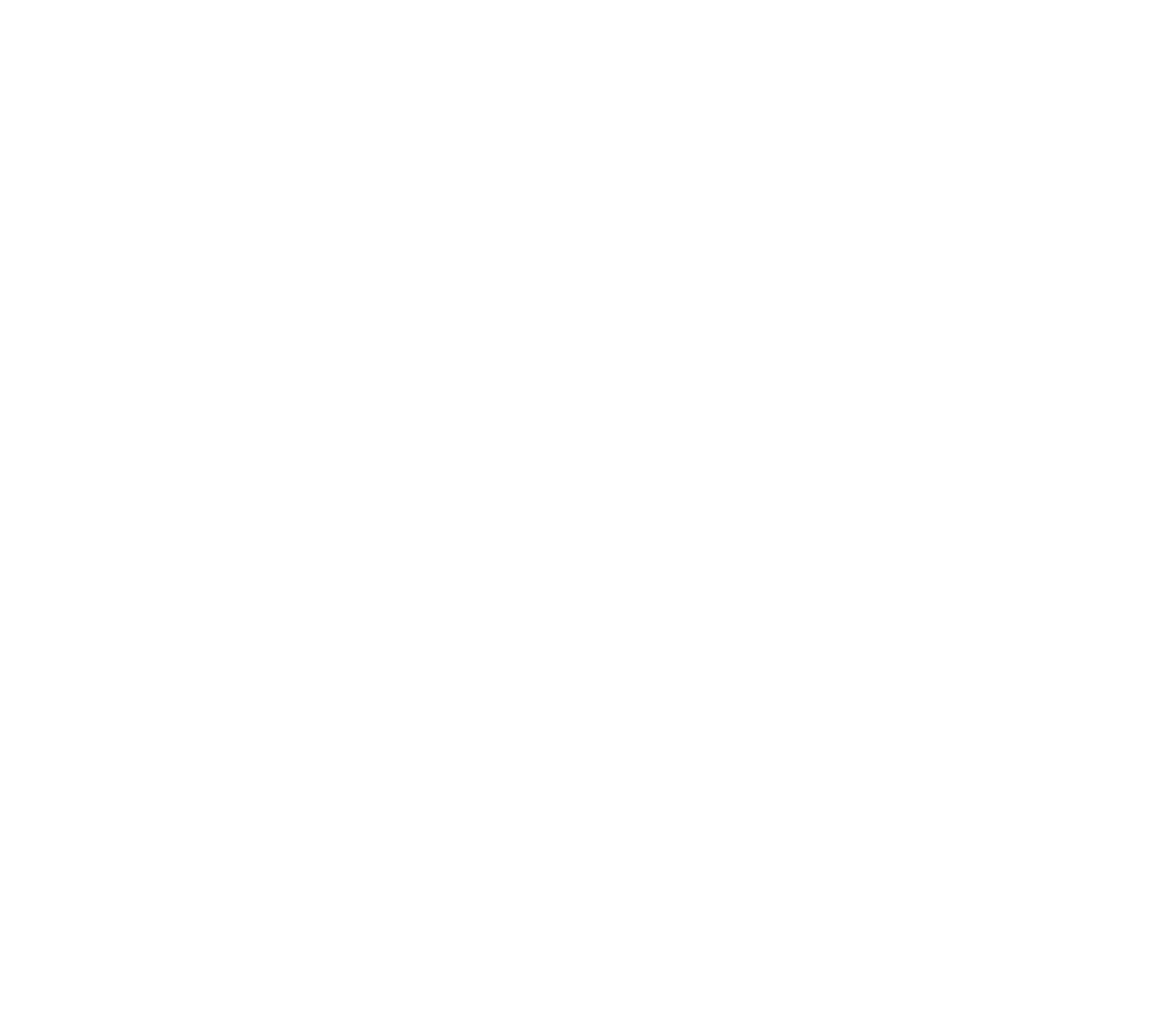
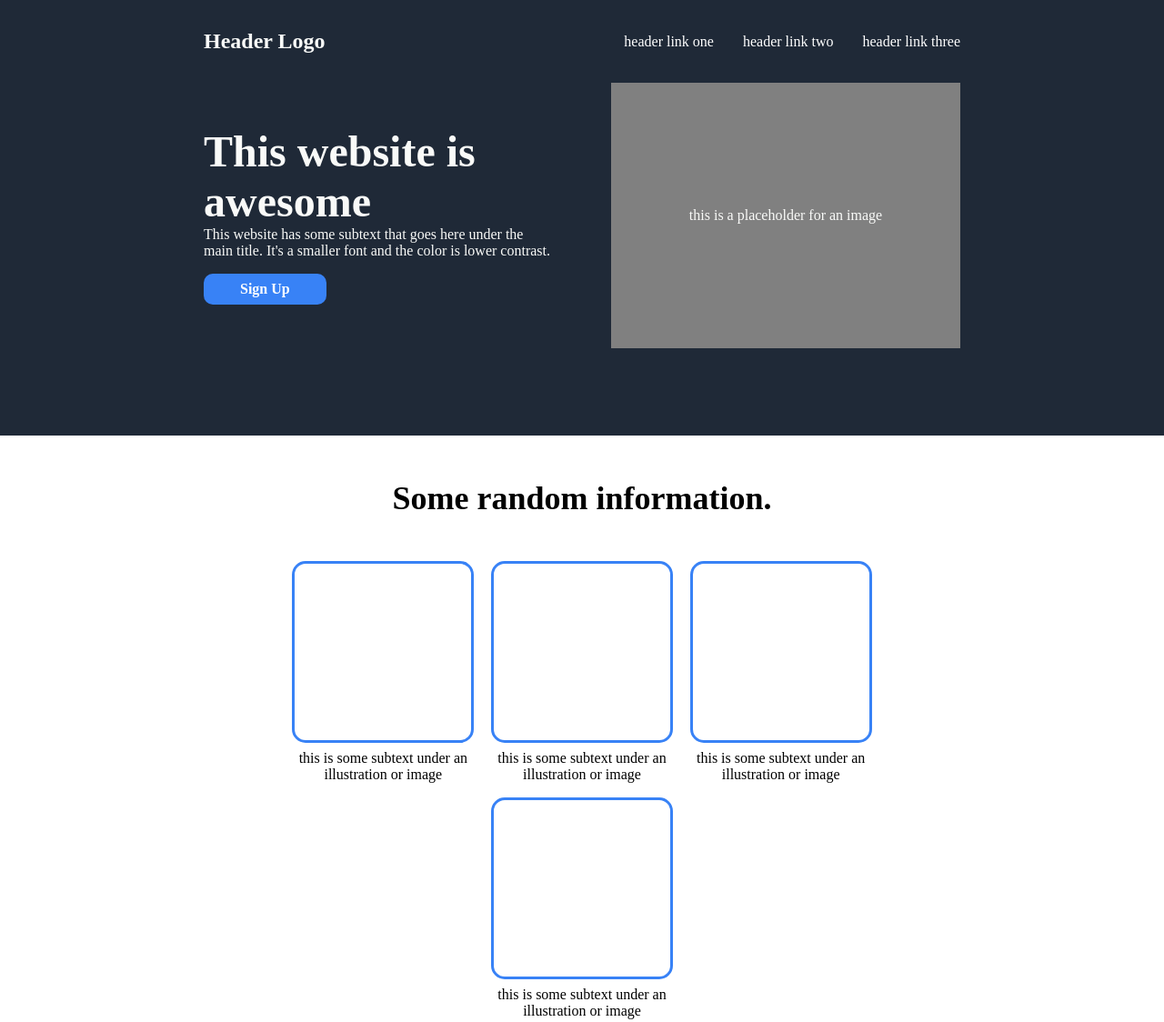
Before and after one commit to luongr13/OdinLandingPage, a plain HTML site: page index.html in a window 1280 px wide. Shown: the top 1124 px of the page at 91% size. Before the commit the page ends 800 px from the top, so only its background shows below. Drawn offline with Linux system fonts and the light colour scheme.

Commit message:
Landing Page Completed
Definitely need to make smaller commits for future
projects. Only behavior I am not necessarily happy
with is the random information title positioning
with smaller viewport widths.

Compared to my previous approach, I also decided to
not to reuse too many classes since it could get
confusing at times. I feel I just need to make a
wireframe and plan my approach a bit better next
time.

```diff
--- a/index.html
+++ b/index.html
@@ -7,6 +7,73 @@
   <title>Landing Page Project</title>
 </head>
 <body>
+  <div class="header">
+    <div class="container">
+      <div class="header__logo">Header Logo</div>
+      <ul class="header__links">
+        <li><a href="#">header link one</a></li>
+        <li><a href="#">header link two</a></li>
+        <li><a href="#">header link three</a></li>
+      </ul>
+    </div>
+  </div>
 
+  <div class="hero">
+    <div class="container">
+      <div class="hero__left">
+        <div class="hero__title">This website is awesome</div>
+        <div class="hero__txt">This website has some subtext that goes here under the main title. It's a smaller font and the color is lower contrast.</div>
+        <div class="hero__btn">
+          <button>Sign Up</button>
+        </div>
+      </div>
+      <div class="hero__right">
+        <div class="hero_img">this is a placeholder for an image</div>
+      </div>
+    </div>
+  </div>
+
+  <div class="random-info">
+    <div class="container">
+      <div class="random-info__title">Some random information.</div>
+      <div class="cards">
+        <div class="single-card">
+          <div class="card__img"></div>
+          <div class="card__txt">this is some subtext under an illustration or image</div>
+        </div>
+        <div class="single-card">
+          <div class="card__img"></div>
+          <div class="card__txt">this is some subtext under an illustration or image</div>
+        </div>
+        <div class="single-card">
+          <div class="card__img"></div>
+          <div class="card__txt">this is some subtext under an illustration or image</div>
+        </div>
+        <div class="single-card">
+          <div class="card__img"></div>
+          <div class="card__txt">this is some subtext under an illustration or image</div>
+        </div>
+      </div>
+    </div>
+  </div>
+
+  <div class="quote">
+    <div class="container">
+      <cite>This is an inspiring quote, or a testomonial from a customer. Maybe it's just filling up space, or maybe people will actually read it. Who knows? All I know is that it looks nice.</cite>
+      <div class="author">-Thor, God of Thunder</div>
+    </div>
+  </div>
+
+  <div class="call-to-action">
+    <div class="container">
+      <div class="call-to-action__left">
+        <div class="call-to-action__title">Call to action! It's time!</div>
+        <div class="call-to-action__subtitle">Sign up for our product by clicking that button right over there!</div>
+      </div>
+      <div class="call-to-action__right">
+        <button class="call-to-action__btn">Sign Up</button>
+      </div>
+    </div>
+  </div>
 </body>
 </html>
--- a/style.css
+++ b/style.css
@@ -10,15 +10,7 @@
 * {
   margin: 0;
 }
-/*
-  Typographic tweaks!
-  3. Add accessible line-height
-  4. Improve text rendering
-*/
-body {
-  line-height: 1.5;
-  -webkit-font-smoothing: antialiased;
-}
+
 /*
   5. Improve media defaults
 */
@@ -45,4 +37,187 @@ p, h1, h2, h3, h4, h5, h6 {
   isolation: isolate;
 }
 
-/* Reset end */
+/* END OF RESET */
+
+body {
+  display: flex;
+  flex-direction: column;
+}
+
+ul {
+  list-style-type: none;
+  display: flex;
+  gap: 2em;
+}
+
+a {
+  color: white;
+  text-decoration: none;
+}
+
+.header {
+  background: #1F2937;
+  color: #F9FAF8;
+}
+
+.header .container {
+  width: 65%;
+  padding: 2em 0;
+  margin: 0 auto;
+  display: flex;
+  align-items: center;
+  justify-content: space-between;
+}
+
+.header__logo {
+  font-size: 1.5rem;
+  font-weight: 900;
+}
+
+.hero {
+  background: #1F2937;
+  color: #F9FAF8;
+}
+
+.hero .container {
+  width: 65%;
+  margin: 0 auto;
+  padding-bottom: 6em;
+  display: flex;
+  gap: 4em;
+  justify-content: space-between;
+}
+
+.hero__left {
+  padding: 3em 0;
+  flex: 1;
+  display: flex;
+  flex-direction: column;
+}
+
+.hero__right {
+  background: gray;
+  flex: 1;
+  display: flex;
+  justify-content: center;
+  align-items: center;
+}
+
+.hero__title {
+  font-size: 3rem;
+  font-weight: 900;
+}
+
+.hero__btn button {
+  padding: 0.5em 2.5em;
+  margin-top: 1em;
+  background: #3882F6;
+  color: white;
+  font-weight: 700;
+  border: none;
+  border-radius: 10px;
+}
+
+.random-info .container {
+  width: 50%;
+  margin: 0 auto;
+  padding: 3em 0 7em 0;
+  display: flex;
+  flex-direction: column;
+  align-items: center;
+  gap: 3em;
+}
+
+.random-info__title {
+  font-size: 2.25rem;
+  font-weight: 600;
+}
+
+.cards {
+  display: flex;
+  flex-wrap: wrap;
+  gap: 1em;
+  justify-content: space-around;
+}
+
+.single-card {
+  flex: 0 0 200px;
+  display: flex;
+  flex-direction: column;
+  gap: 0.5em;
+}
+
+.card__img {
+  border: solid #3882F6 3px;
+  border-radius: 15px;
+  height: 200px;
+}
+
+.card__txt {
+  text-align: center;
+}
+
+.quote {
+  background: #E5E7EB;
+}
+
+.quote .container {
+  width: 50%;
+  margin: 0 auto;
+  padding: 5em 3em;
+  display: flex;
+  flex-direction: column;
+}
+
+cite {
+  font-size: 2.25rem;
+}
+
+.author {
+  font-size: 2.25rem;
+  font-weight: 900;
+  align-self: flex-end;
+}
+
+.call-to-action {
+  font-size: 1.2rem;
+}
+
+.call-to-action .container {
+  width: 65%;
+  margin: 6em auto;
+  padding: 5em 6em;
+  border-radius: 10px;
+  background: #3882F6;
+  color: white;
+  display: flex;
+  gap: 1em;
+  flex-wrap: wrap;
+  justify-content: space-around;
+  align-items: flex-end;
+}
+
+.call-to-action__left {
+  flex: 0 1 500px;
+}
+
+.call-to-action__right {
+  flex: 0 0 200px;
+}
+
+.call-to-action__title {
+  font-size: 1.75rem;
+  font-weight: 750;
+}
+
+.call-to-action__btn {
+  background: #3882F6;
+  color: white;
+  border: white solid 2px;
+  border-radius: 10px;
+  padding: 0.45em 1.65em;
+}
+
+button:hover {
+  background: #0f6bff;
+}
```
